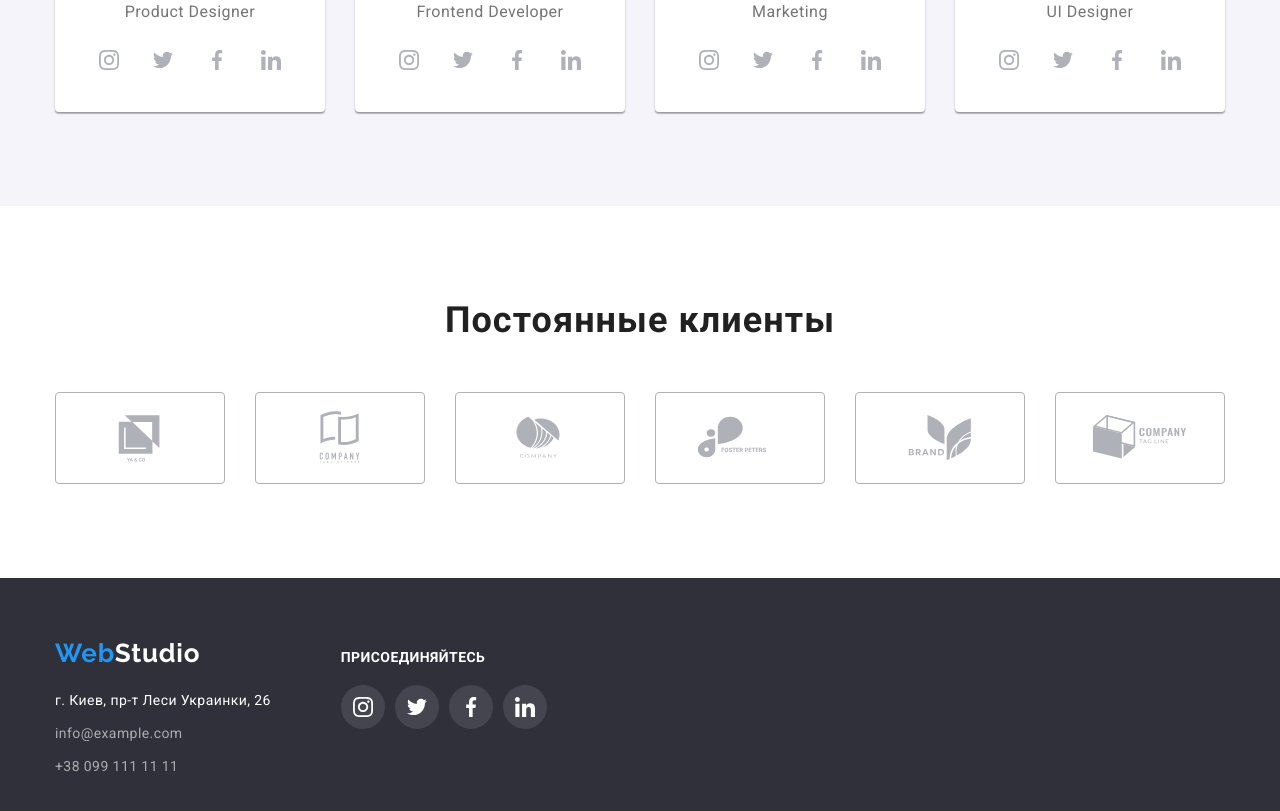
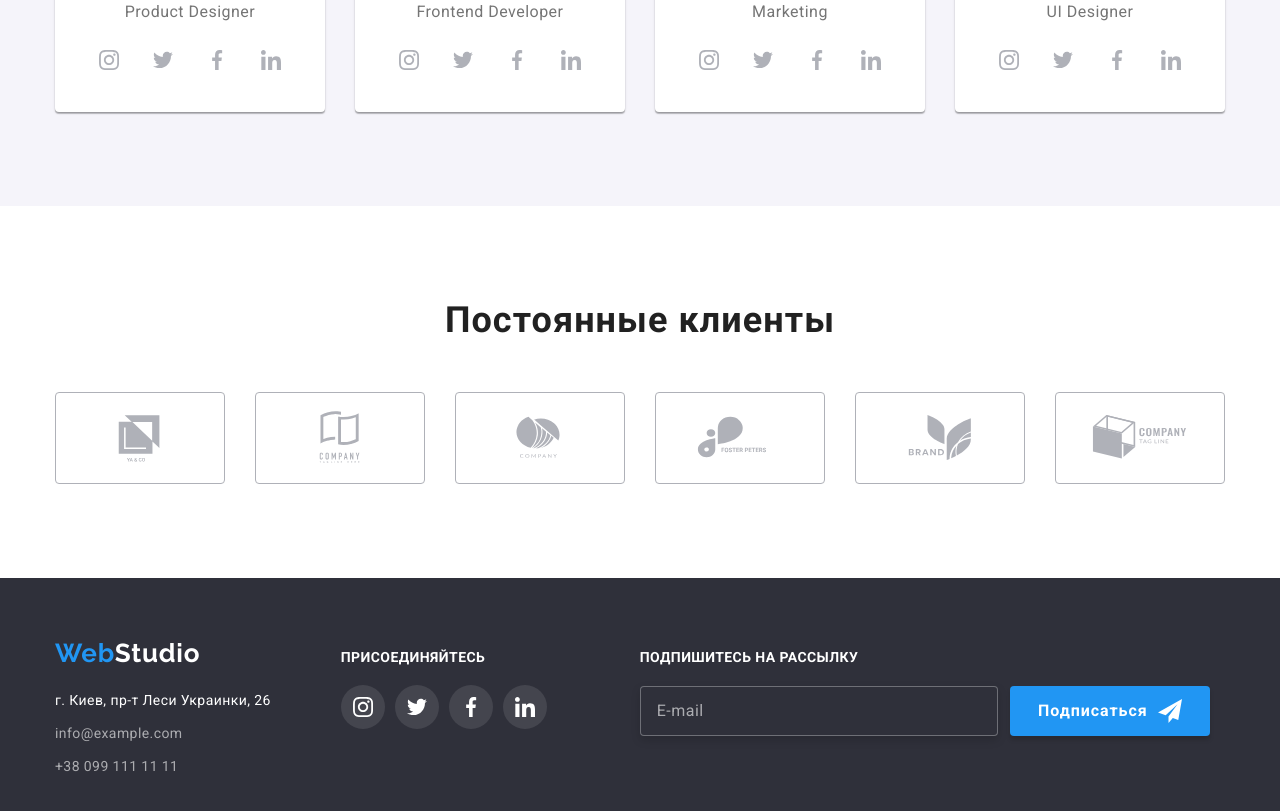
Before and after one commit to ivan88888888/goit-markup-hw-06, a plain HTML site: page index.html in a window 1280 px wide. Shown: the part 2116-2927 px from the top of the page. Drawn offline with nearby package versions, Linux system fonts and the light colour scheme.

Commit message:
футер

```diff
--- a/css/style.css
+++ b/css/style.css
@@ -368,6 +368,10 @@ padding-left: 0px;
     align-items: center;
 }
 
+.form .form-input:focus + .svg-form {
+    fill: var(--accent-text-color)
+}
+
 .form-field {
     display: flex;
     flex-direction: column;
@@ -419,13 +423,12 @@ padding-left: 0px;
 
 .svg-form {
     position: absolute;
-    left: 0;
 
     width: 18px;
     height: 18px;
 
-    top: 25%;
-    left: 3%;
+    top: 11px;
+    left: 12px;
 }
 
 .textarea-form {
@@ -1221,3 +1224,80 @@ padding-left: 0px;
 .second-div {
     margin-left: 70px;
 }
+
+/* Третя частина футера */
+
+.subscribe-form {
+    display: flex;
+}
+
+.subscribe-box {
+    margin-left: 93px;
+}
+
+.subscribe-title {
+    margin: 0px;
+    margin-bottom: 20px;
+
+    font-weight: 700;
+    font-size: 14px;
+    line-height: 1.14;
+    letter-spacing: 0.03em;
+    text-transform: uppercase;
+    color: var(--white-text-color);
+}
+
+.subscribe-input {
+    padding-left: 16px;
+    margin-right: 12px;
+
+    width: 358px;
+    height: 50px;
+
+    color: #ffffff;
+    background-color: #2f303a;
+
+    border: 1px solid rgba(255, 255, 255, 0.3);
+    box-sizing: border-box;
+    filter: drop-shadow(0px 4px 4px rgba(0, 0, 0, 0.15));
+    border-radius: 4px;
+}
+
+.subscribe-input::placeholder {
+    display: flex;
+    align-items: center;
+
+    font-weight: 400;
+    font-size: 16px;
+    line-height: 1.25;
+    letter-spacing: 0.03em;
+    color: rgba(255, 255, 255, 0.6);
+}
+
+.subscribe-button {
+    display: flex;
+    justify-content: center;
+    align-items: center;
+
+    padding: 0;
+
+    width: 200px;
+    height: 50px;
+
+    color: var(--white-text-color);
+    background: var(--accent-text-color);
+    border-color: var(--accent-color);
+    box-shadow: 0px 4px 4px rgba(0, 0, 0, 0.15);
+    border-radius: 4px;
+    border: 0px;
+
+    font-weight: 700;
+    font-size: 16px;
+    line-height: 1.87;
+    letter-spacing: 0.06em;
+}
+
+.btn-send {
+    display: flex;
+    margin-left: 10px;
+}
--- a/index.html
+++ b/index.html
@@ -469,6 +469,19 @@
                 </li>
             </ul>
         </div>
+        <div class="subscribe-box">
+            <h2 class="subscribe-title">Подпишитесь на рассылку</h2>
+            <form class="subscribe-form">
+                <label for="email"></label>
+                <input type="email" class="subscribe-input" name="email" id="email" placeholder="E-mail">
+
+                <button type="submit" class="subscribe-button">Подписаться<svg class="btn-send" width="24" height="24">
+                        <use href="./images3/sprite.svg#icon-icon-send"></use>
+                    </svg>
+                </button>
+
+            </form>
+        </div>
     </div>
 </footer>
 
```
Also changed, not shown: portfolio.html (+13 -0 lines).
